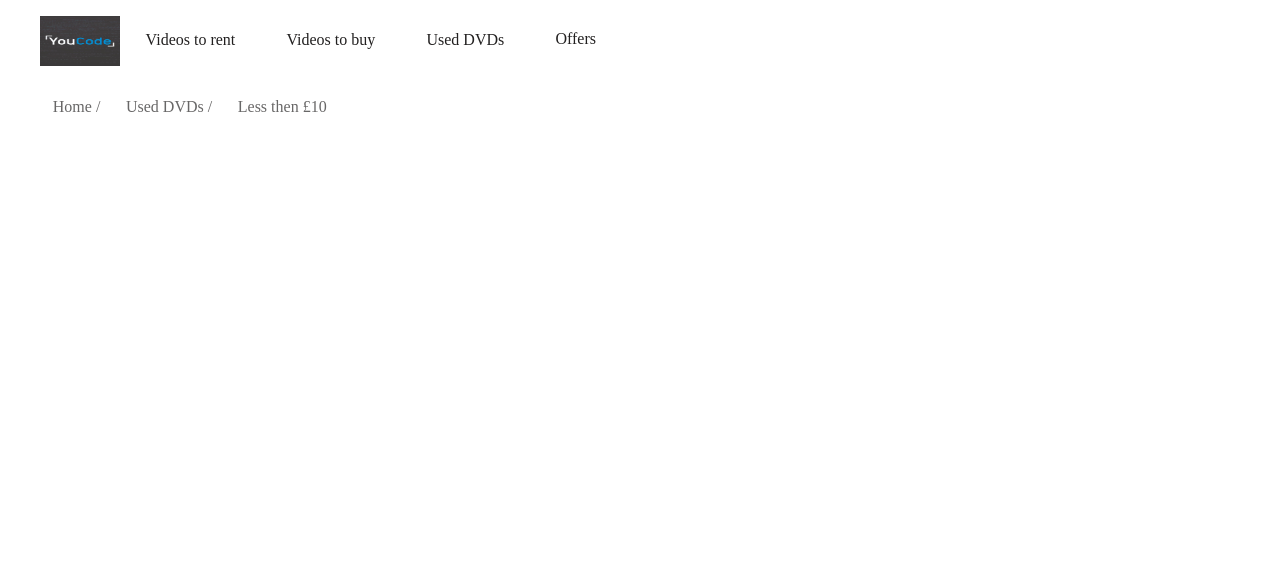
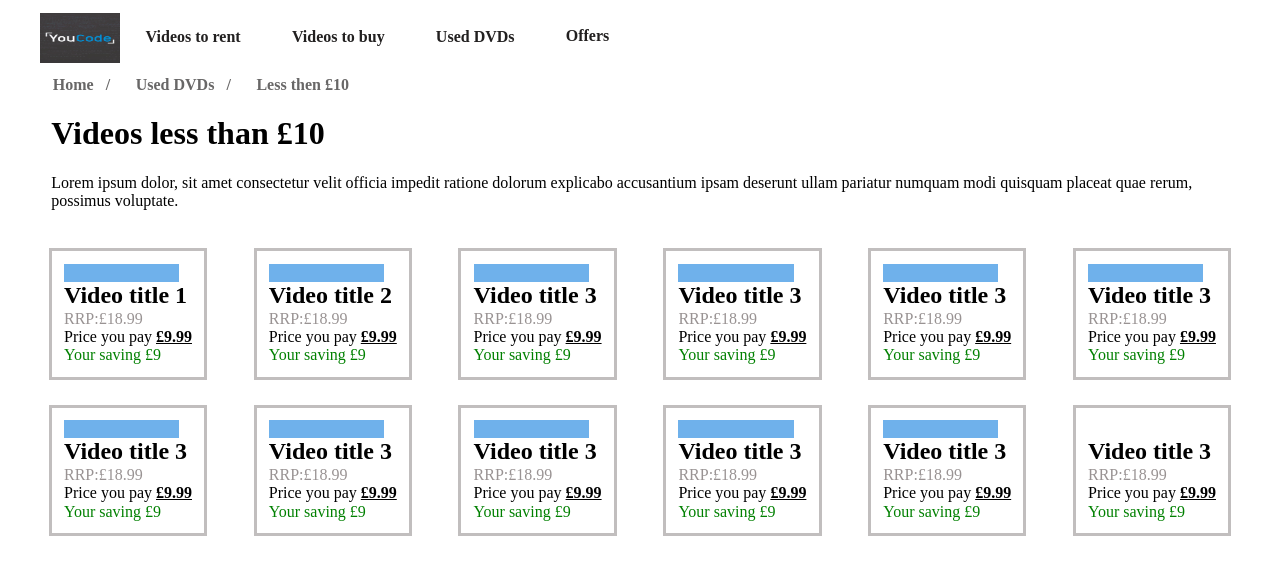
Before and after one commit to Nounixa/brief-2, a plain HTML site: page index.html in a window 1280 px wide. Drawn offline with Linux system fonts and the light colour scheme.

Commit message:
step 4 5 6

```diff
--- a/index.html
+++ b/index.html
@@ -4,14 +4,13 @@
     <meta charset="UTF-8" />
     <meta http-equiv="X-UA-Compatible" content="IE=edge" />
     <meta name="viewport" content="width=device-width, initial-scale=1.0" />
-    <link rel="stylesheet" href="style.css">
-    <link rel="stylesheet" href="normalisation.css">
+    <link rel="stylesheet" href="style.css" />
+    <link rel="stylesheet" href="normalisation.css" />
     <title>Document</title>
   </head>
   <body>
     <header>
       <nav>
-
         <ul>
           <img src="image/logo.jpg" width="80" height="50" />
           <li><a href="#">Videos to rent</a></li>
@@ -20,17 +19,143 @@
           <li><a href="#">Offers</a></li>
         </ul>
         <ol>
-          <li><a>Home  /</a></li>
-          <li><a>Used DVDs  /</a></li>
+          <li><a>Home &nbsp&nbsp/</a></li>
+          <li><a>Used DVDs &nbsp&nbsp/</a></li>
           <li><a>Less then £10</a></li>
         </ol>
       </nav>
+      <section>
+        <h1>Videos less than £10</h1>
+        <p>
+          Lorem ipsum dolor, sit amet consectetur velit officia impedit ratione
+          dolorum explicabo accusantium ipsam deserunt ullam pariatur numquam
+          modi quisquam placeat quae rerum, possimus voluptate.
+        </p>
+      </section>
     </header>
-    <div>
-      <section></section>
-      <section></section>
-      <section></section>
-      <section></section>
+    <div class="body">
+      <section class="cart">
+        <div class="bg">
+
+        <img src="" class="img" /></div>
+        <h2>Video title 1</h2>
+        <p>
+          <span class="gray">RRP:£18.99</span><br>
+          Price you pay <span class="bold">£9.99</span><br>
+          <span class="green">Your saving £9</span>
+        </p>
+      </section>
+      <section class="cart">
+        <div class="bg">
+
+        <img src="" class="img" /></div>
+        <h2>Video title 2</h2>
+        <p>
+          <span class="gray">RRP:£18.99</span><br >
+          Price you pay <span class="bold">£9.99</span><br>
+          <span class="green">Your saving £9</span>
+        </p>
+      </section>
+      <section class="cart">
+        <div class="bg">
+        <img src="" class="img" /></div>
+        <h2>Video title 3</h2>
+        <p>
+          <span class="gray">RRP:£18.99</span><br>
+          Price you pay <span class="bold">£9.99</span><br>
+          <span class="green">Your saving £9</span>
+        </p>
+      </section>
+      <section class="cart">
+        <div class="bg">
+        <img src="" class="img" /></div>
+        <h2>Video title 3</h2>
+        <p>
+          <span class="gray">RRP:£18.99</span><br>
+          Price you pay <span class="bold">£9.99</span><br>
+          <span class="green">Your saving £9</span>
+        </p>
+      </section>
+      <section class="cart">
+        <div class="bg">
+        <img src="" class="img" /></div>
+        <h2>Video title 3</h2>
+        <p>
+          <span class="gray">RRP:£18.99</span><br>
+          Price you pay <span class="bold">£9.99</span><br>
+          <span class="green">Your saving £9</span>
+        </p>
+      </section>
+      <section class="cart">
+        <div class="bg">
+        <img src="" class="img" /></div>
+        <h2>Video title 3</h2>
+        <p>
+          <span class="gray">RRP:£18.99</span><br>
+          Price you pay <span class="bold">£9.99</span><br>
+          <span class="green">Your saving £9</span>
+        </p>
+      </section>
+      <section class="cart">
+        <div class="bg">
+        <img src="" class="img" /></div>
+        <h2>Video title 3</h2>
+        <p>
+          <span class="gray">RRP:£18.99</span><br>
+          Price you pay <span class="bold">£9.99</span><br>
+          <span class="green">Your saving £9</span>
+        </p>
+      </section>
+      <section class="cart">
+        <div class="bg">
+        <img src="" class="img" /></div>
+        <h2>Video title 3</h2>
+        <p>
+          <span class="gray">RRP:£18.99</span><br>
+          Price you pay <span class="bold">£9.99</span><br>
+          <span class="green">Your saving £9</span>
+        </p>
+      </section>
+      <section class="cart">
+        <div class="bg">
+        <img src="" class="img" /></div>
+        <h2>Video title 3</h2>
+        <p>
+          <span class="gray">RRP:£18.99</span><br>
+          Price you pay <span class="bold">£9.99</span><br>
+          <span class="green">Your saving £9</span>
+        </p>
+      </section>
+      <section class="cart">
+        <div class="bg">
+        <img src="" class="img" /></div>
+        <h2>Video title 3</h2>
+        <p>
+          <span class="gray">RRP:£18.99</span><br>
+          Price you pay <span class="bold">£9.99</span><br>
+          <span class="green">Your saving £9</span>
+        </p>
+      </section>
+      <section class="cart">
+        <div class="bg">
+        <img src="" class="img" /></div>
+        <h2>Video title 3</h2>
+        <p>
+          <span class="gray">RRP:£18.99</span><br>
+          Price you pay <span class="bold">£9.99</span><br>
+          <span class="green">Your saving £9</span>
+        </p>
+      </section>
+      <section class="cart">
+        <div class="bg">
+        </div>
+        <h2>Video title 3</h2>
+        <p>
+          <span class="gray">RRP:£18.99</span><br>
+          Price you pay <span class="bold">£9.99</span><br>
+          <span class="green">Your saving £9</span>
+        </p>
+      </section>
     </div>
   </body>
 </html>
--- a/style.css
+++ b/style.css
@@ -1,14 +1,13 @@
-nav{
-    display: flex;
-    flex-direction: column;
-
+*{
+    margin: 0px;
 }
-
+/* nav bar */
 ul{
     list-style-type: none;
     display: flex;
     flex-direction: row;
     justify-content: flex-start;
+    padding-top: 1%;
 }
 
 ol{
@@ -16,7 +15,7 @@ ol{
     display: flex;
     flex-direction: row;
     justify-content: flex-start;
-
+    padding-top: 1%;
 }
 
 ul li{
@@ -28,14 +27,60 @@ ul li a {
     padding: 2% 2vw;
     text-decoration: none;
     color: rgb(34, 32, 32);
+    font-weight: bolder;
 }
 ol li a {
     display: block;
     padding: 0 1vw;
     text-decoration: none;
     color: rgb(104, 103, 103);
+    font-weight: bolder;
 }
 
 li a:hover{
    color: rgb(104, 147, 185);
+   text-decoration:underline;
 }
+
+/* cart list section  */
+
+section{
+    padding: 0 4vw;
+
+}
+
+.body{
+    display: flex;
+    flex-direction: row;
+    justify-content: space-around;
+    flex-wrap: wrap;
+    margin: 0;
+    padding: 2%;
+}
+.cart{
+    border-style: solid;
+    border-color: rgb(193, 190, 190);
+    padding: 1%;
+    height: 80%;
+    margin: 1%;
+}
+
+.bg{
+    display: inline-block;
+    margin: 0;
+    width: 90%;
+    height: 60%;
+    background-color: rgb(111, 177, 235);
+    text-align: center;
+
+}
+.green{
+    color: green;
+}
+.gray{
+    color: rgb(153, 147, 147);
+}
+.bold{
+    text-decoration: underline;
+    font-weight: bolder;
+}
```
Also changed, not shown: image/img 1 (1).jpg (added), image/img 1 (2).jpg (added), image/img 1 (3).jpg (added), image/img 1 (4).jpg (added).
